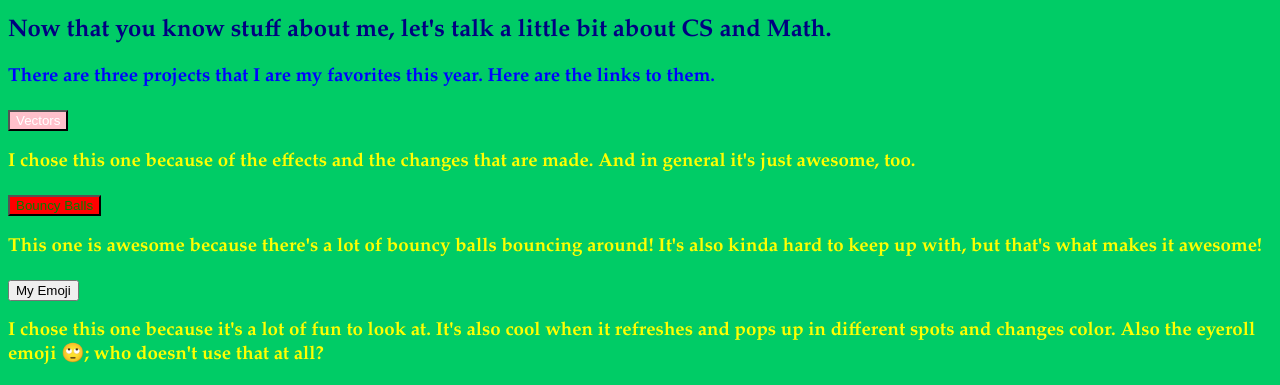
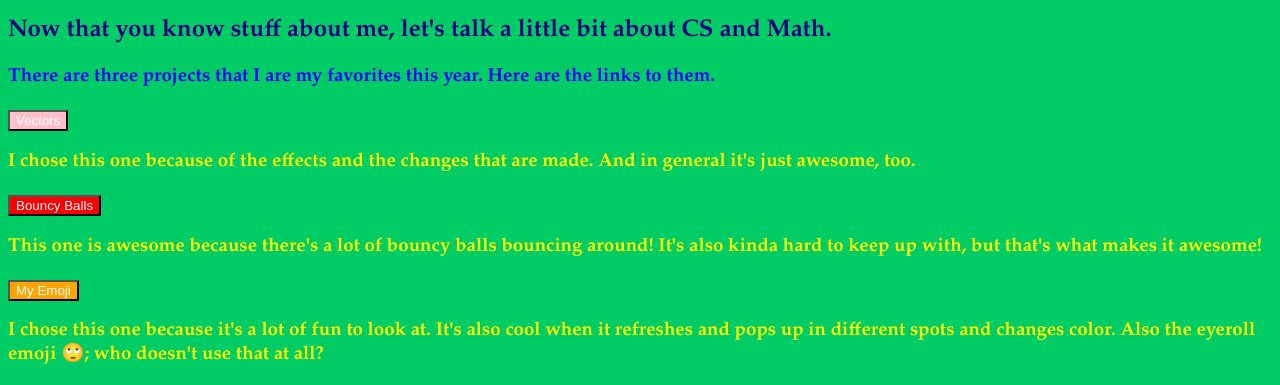
Before and after one commit to Jackaby512/MyWebsite, a plain HTML site: page index.html in a window 1280 px wide. Shown: the part 3927-4312 px from the top of the page. Drawn offline with Linux system fonts and the light colour scheme.

Commit message:
Update index.html

```diff
--- a/index.html
+++ b/index.html
@@ -31,7 +31,7 @@
              <h3 style = "font-family: garamond; color: blue"> There are three projects that I are my favorites this year. Here are the links to them.<br><br>
                  <a href ="https://jackaby512.github.io/Vectors/" target = new window><button style = "background-color: pink; color: white";>Vectors</button></a>
                  <h3 style = "font-family: garamond; color: yellow"> I chose this one because of the effects and the changes that are made. And in general it's just awesome, too. <br><br>
-                 <a href = "https://jackaby512.github.io/BouncyBall/" target = new window><button style = "background-color: red; color: green";>Bouncy Balls</button></a>
+                 <a href = "https://jackaby512.github.io/BouncyBall/" target = new window><button style = "background-color: red; color: white";>Bouncy Balls</button></a>
                  <h3 style = "font-family: garamond; color: yellow"> This one is awesome because there's a lot of bouncy balls bouncing around! It's also kinda hard to keep up with, but that's what makes it awesome!<br><br>
-                     <a href = "https://jackaby512.github.io/MyEmoji/" target = new window><button>My Emoji</button></a>
+                     <a href = "https://jackaby512.github.io/MyEmoji/" target = new window><button style = "background-color: orange; color: white";>My Emoji</button></a>
                      <h3 style = "font-family: garamond; color: yellow"> I chose this one because it's a lot of fun to look at. It's also cool when it refreshes and pops up in different spots and changes color. Also the eyeroll emoji 🙄; who doesn't use that at all?
```
